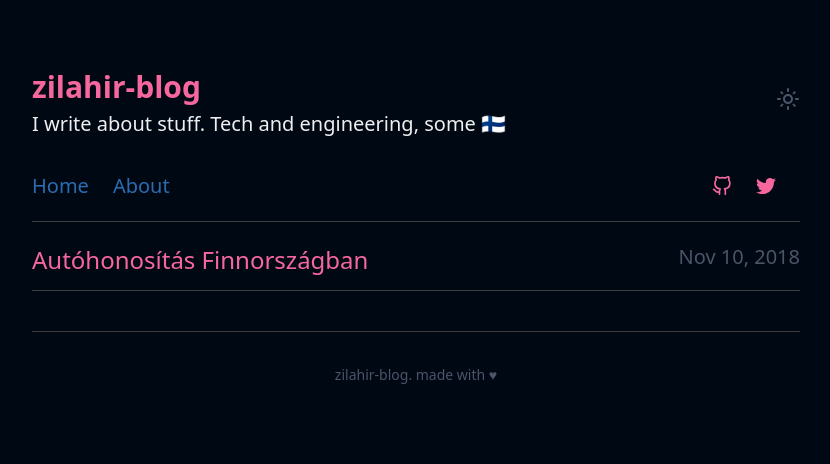
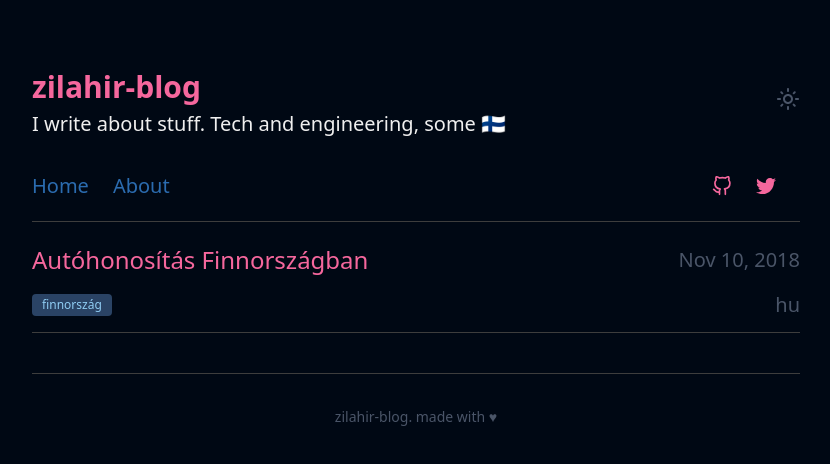
Before and after one commit to zilahir/rz-blog, a Next.js app: page / in a window 1280 px wide. Shown: the top 464 px of the page, without its empty margins (224-1054 px from the left). Built offline with nearby package versions, Linux system fonts and the light colour scheme.

Commit message:
implementing pagination

```diff
--- a/package.json
+++ b/package.json
@@ -16,8 +16,9 @@
   },
   "dependencies": {
     "@mapbox/rehype-prism": "^0.8.0",
-    "date-fns": "^2.28.0",
+    "date-fns": "^2.30.0",
     "gray-matter": "^4.0.3",
+    "lodash": "^4.17.21",
     "next": "^12.0.10",
     "next-seo": "^5.1.0",
     "next-themes": "^0.2.1",
@@ -28,6 +29,7 @@
     "remark-gfm": "^3.0.1",
     "remark-parse": "^10.0.1",
     "remark-rehype": "^10.1.0",
+    "slugify": "^1.6.6",
     "styled-jsx-plugin-postcss": "^4.0.1",
     "unified": "^10.1.1"
   },
--- a/src/blog/BlogGallery.tsx
+++ b/src/blog/BlogGallery.tsx
@@ -2,31 +2,58 @@ import React from "react";
 
 import { format } from "date-fns";
 import Link from "next/link";
+import slugify from "slugify";
 
-import { Pagination, IPaginationProps } from "../pagination/Pagination";
-import { PostItems } from "../types/Post";
+import Category from "../components/Category";
+import { Pagination } from "../pagination/Pagination";
+import { PaginatedPosts } from "../types/Post";
 
-export type IBlogGalleryProps = {
-  posts: PostItems[];
-  pagination: IPaginationProps;
-};
+interface IBlogGalleryProps extends PaginatedPosts {}
 
 function BlogGallery(props: IBlogGalleryProps) {
   return (
     <>
       <ul>
         {props.posts.map((elt) => (
-          <li key={elt.slug} className="mb-3 flex justify-between">
+          <li key={elt.slug} className="mb-3 flex justify-between flex-col">
+            <div className="flex flex-1 items-center mb-3">
               <Link href="/posts/[slug]" as={`/posts/${elt.slug}`}>
-              <a className="no-underline text-deep-blush-400 dark:hover:text-deep-blush-400">
+                <a className="flex-1 no-underline text-deep-blush-400 dark:hover:text-deep-blush-400">
                   <h2 className="text-2xl dark:text-deep-blush-400">
                     {elt.title}
                   </h2>
                 </a>
               </Link>
-
+              <div className="flex">
                 <div className="text-right">
                   {format(new Date(elt.date), "LLL d, yyyy")}
+                </div>
+              </div>
+            </div>
+            <div className="flex-1 flex items-center">
+              <div className="flex">
+                <ul>
+                  {elt.categories.map((category) => (
+                    <li key={category}>
+                      <Link
+                        href="/category/[category]"
+                        as={`/category/${slugify(category)}`}
+                      >
+                        <a>
+                          <Category category={category} />
+                        </a>
+                      </Link>
+                    </li>
+                  ))}
+                </ul>
+              </div>
+              <div className="flex flex-1 justify-end">
+                <ul>
+                  {elt.languages.map((language) => (
+                    <li key={language}>{language}</li>
+                  ))}
+                </ul>
+              </div>
             </div>
           </li>
         ))}
--- /dev/null
+++ b/src/components/Category/index.tsx
@@ -0,0 +1,15 @@
+import { ReactElement } from "react";
+
+interface ICategory {
+  category: string;
+}
+
+function Category({ category }: ICategory): ReactElement {
+  return (
+    <div className="bg-blue-100 text-blue-800 text-xs font-medium me-2 px-2.5 py-0.5 rounded dark:bg-blue-900 dark:text-blue-300">
+      <p>{category}</p>
+    </div>
+  );
+}
+
+export default Category;
--- a/src/pages/[page].tsx
+++ b/src/pages/[page].tsx
@@ -2,9 +2,10 @@ import React from "react";
 
 import { GetStaticPaths, GetStaticProps } from "next";
 
-import { BlogGallery, IBlogGalleryProps } from "../blog/BlogGallery";
+import { BlogGallery } from "../blog/BlogGallery";
 import { IPaginationProps } from "../pagination/Pagination";
 import { Main } from "../templates/Main";
+import { PaginatedPosts } from "../types/Post";
 import { AppConfig } from "../utils/AppConfig";
 import { getAllPosts } from "../utils/Content";
 import { convertTo2D } from "../utils/Pagination";
@@ -12,6 +13,8 @@ import { convertTo2D } from "../utils/Pagination";
 type IPageUrl = {
   page: string;
 };
+
+interface IBlogGalleryProps extends PaginatedPosts {}
 
 const PaginatePosts = (props: IBlogGalleryProps) => (
   <Main>
--- /dev/null
+++ b/src/pages/category/[category].tsx
@@ -0,0 +1,64 @@
+import { ReactElement } from "react";
+
+import { GetStaticPaths, GetStaticProps } from "next";
+import slugify from "slugify";
+
+import { BlogGallery } from "../../blog/BlogGallery";
+import { Main } from "../../templates/Main";
+import { PaginatedPosts } from "../../types/Post";
+import { getAllPosts } from "../../utils/Content";
+
+interface IBlogGalleryProps extends PaginatedPosts {}
+
+function CategoryPosts(props: IBlogGalleryProps): ReactElement {
+  return (
+    <Main>
+      <BlogGallery posts={props.posts} pagination={props.pagination} />
+    </Main>
+  );
+}
+
+type IPostCategory = {
+  category: string;
+};
+
+export async function getStaticPaths(): Promise<GetStaticPaths<IPostCategory>> {
+  const posts = getAllPosts(["categories"]);
+  return {
+    paths: posts.map((post) => ({
+      params: {
+        category: slugify(post.categories[0]),
+      },
+    })),
+    fallback: false,
+  };
+}
+
+export async function getStaticProps({
+  params,
+}): Promise<GetStaticProps<IBlogGalleryProps, IPostCategory>> {
+  const { category } = params;
+  const posts = getAllPosts([
+    "title",
+    "date",
+    "slug",
+    "categories",
+    "languages",
+  ]).filter((post) =>
+    post.categories.some(
+      (thisCategoriy: string) => slugify(thisCategoriy) === category
+    )
+  );
+
+  return {
+    props: {
+      posts: [...posts],
+      pagination: {
+        previous: 0,
+        next: 0,
+      },
+    },
+  };
+}
+
+export default CategoryPosts;
--- a/src/pages/index.tsx
+++ b/src/pages/index.tsx
@@ -2,12 +2,15 @@ import React from "react";
 
 import { GetStaticProps } from "next";
 
-import { BlogGallery, IBlogGalleryProps } from "../blog/BlogGallery";
+import { BlogGallery } from "../blog/BlogGallery";
 import { Meta } from "../layout/Meta";
 import { IPaginationProps } from "../pagination/Pagination";
 import { Main } from "../templates/Main";
+import { PaginatedPosts } from "../types/Post";
 import { AppConfig } from "../utils/AppConfig";
 import { getAllPosts } from "../utils/Content";
+
+interface IBlogGalleryProps extends PaginatedPosts {}
 
 const Index = (props: IBlogGalleryProps) => (
   <Main
@@ -23,7 +26,13 @@ const Index = (props: IBlogGalleryProps) => (
 );
 
 export const getStaticProps: GetStaticProps<IBlogGalleryProps> = async () => {
-  const posts = getAllPosts(["title", "date", "slug", "languages"]);
+  const posts = getAllPosts([
+    "title",
+    "date",
+    "slug",
+    "languages",
+    "categories",
+  ]);
   const pagination: IPaginationProps = {};
 
   if (posts.length > AppConfig.pagination_size) {
--- a/src/pages/posts/[slug].tsx
+++ b/src/pages/posts/[slug].tsx
@@ -14,9 +14,7 @@ type IPostUrl = {
   slug: string;
 };
 
-interface IPostProps extends Post {}
-
-const DisplayPost = (props: IPostProps) => (
+const DisplayPost = (props: Post) => (
   <Main
     meta={
       <Meta
@@ -60,7 +58,7 @@ export const getStaticPaths: GetStaticPaths<IPostUrl> = async () => {
   };
 };
 
-export const getStaticProps: GetStaticProps<IPostProps, IPostUrl> = async ({
+export const getStaticProps: GetStaticProps<Post, IPostUrl> = async ({
   params,
 }) => {
   const post = getPostBySlug(params!.slug, [
--- a/src/utils/Content.ts
+++ b/src/utils/Content.ts
@@ -49,3 +49,13 @@ export function getAllPosts(fields: Fields = []) {
     .sort((post1, post2) => (post1.date > post2.date ? -1 : 1));
   return posts;
 }
+
+export function getPostByCategory(category: string) {
+  const posts = getPostSlugs();
+
+  const thisCategoryPost = posts.map((slug) =>
+    getPostBySlug(slug, ["categories"])
+  );
+
+  console.log(thisCategoryPost);
+}
--- a/tsconfig.json
+++ b/tsconfig.json
@@ -18,7 +18,7 @@
     "allowUnreachableCode": false,
     "noFallthroughCasesInSwitch": true,
 
-    "target": "es5",
+    "target": "ESNext",
     "outDir": "out",
     "declaration": true,
     "sourceMap": true,
```
Also changed, not shown: src/types/Post.ts (+10 -0 lines), 1 other file (tests, documents, lock files or other folders). Lines whose indentation alone changed are shown as unchanged.
